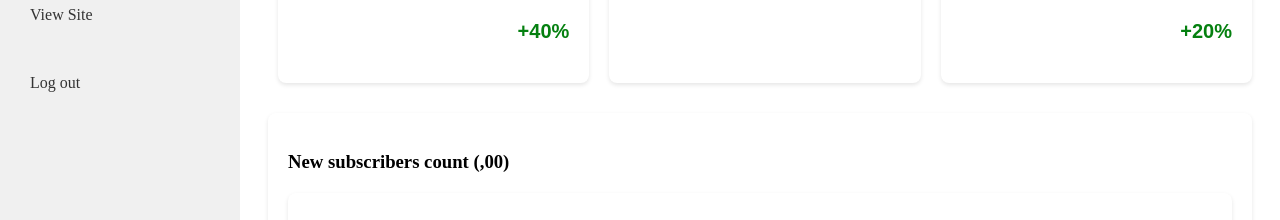
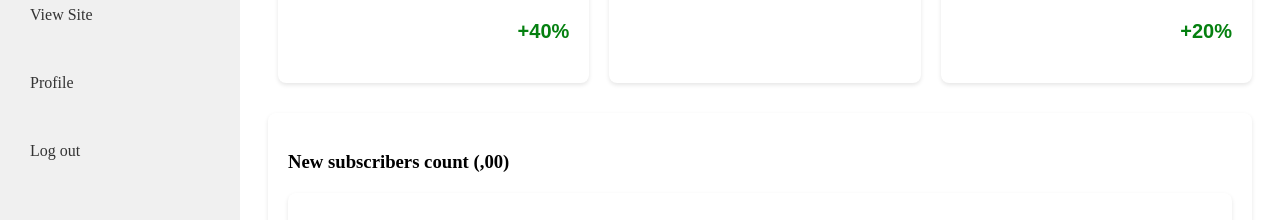
Before and after one commit to lulu-game/Lulu-gameV1, a React (Create React App) app in the folder admin/: page /admin/dashboard in a window 1280 px wide. Shown: the part 312-532 px from the top of the page. Built offline with nearby package versions, Linux system fonts and the light colour scheme.

Commit message:
BUild: admin profile pae

```diff
--- a/admin/src/App.js
+++ b/admin/src/App.js
@@ -17,13 +17,14 @@ const App = () => {
   return (
     <Router>
       <Routes>
-        <Route path="/admin" element={<Login />} />
+        <Route path="/admin/login" element={<Login />} />
         <Route path="/admin/dashboard" element={<Dashboard />} />
         <Route path="/admin/tutors" element={<div>Tutors Page</div>} />
         <Route path="/admin/language-lounge" element={<div>Language Lounge Page</div>} />
         <Route path="/admin/leaderboards" element={<div>Leaderboards Page</div>} />
         <Route path="/admin/api" element={<div>API Page</div>} />
         <Route path="/admin/settings" element={<div>Settings Page</div>} />
+        <Route path="/admin/profile" element={<div>Profile Page</div>} />
         <Route path="*" element={<Navigate to="/admin" replace />} />
       </Routes>
     </Router>
--- a/admin/src/components/Sidebar.js
+++ b/admin/src/components/Sidebar.js
@@ -10,7 +10,8 @@ const Sidebar = () => {
     { name: 'API', path: '/admin/dashboard' },
     { name: 'Settings', path: '/admin/dashboard' },
     { name: 'View Site', path: '/admin/dashboard' },
-    { name: 'Log out', path: '/admin/dashboard' },
+    { name: 'Profile', path: '/admin/profile' },
+    { name: 'Log out', path: '/admin/' },
   ];
 
   return (
```
